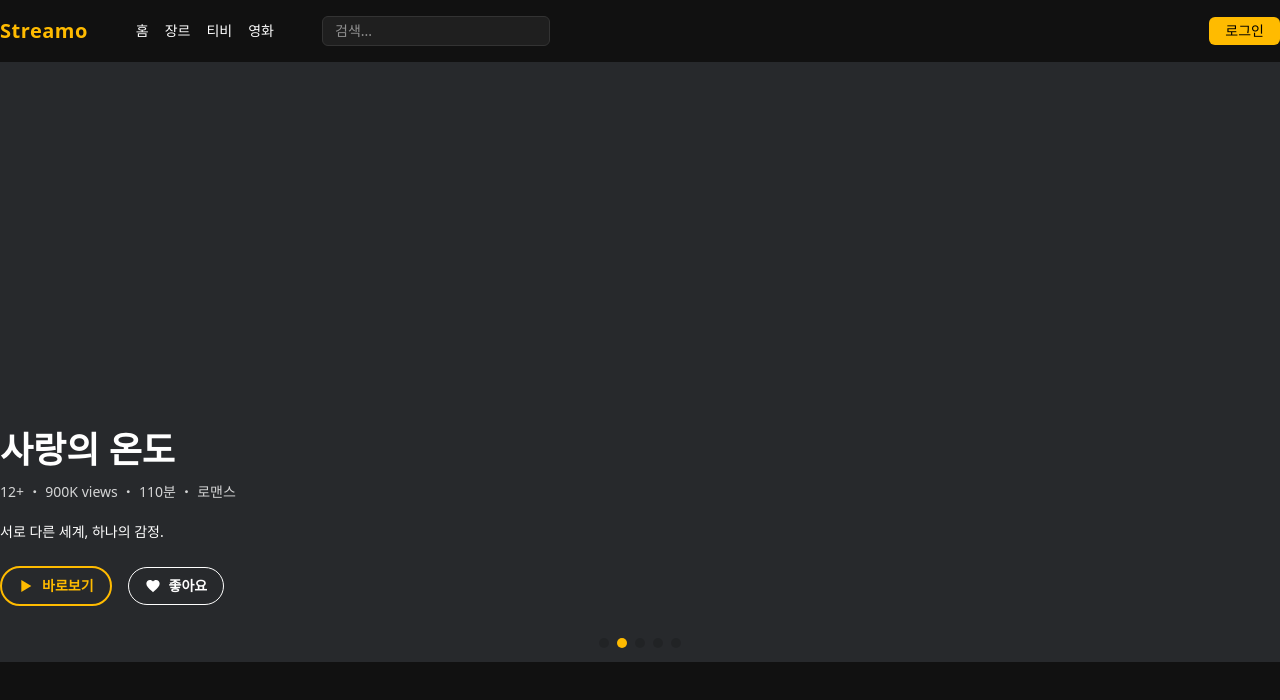
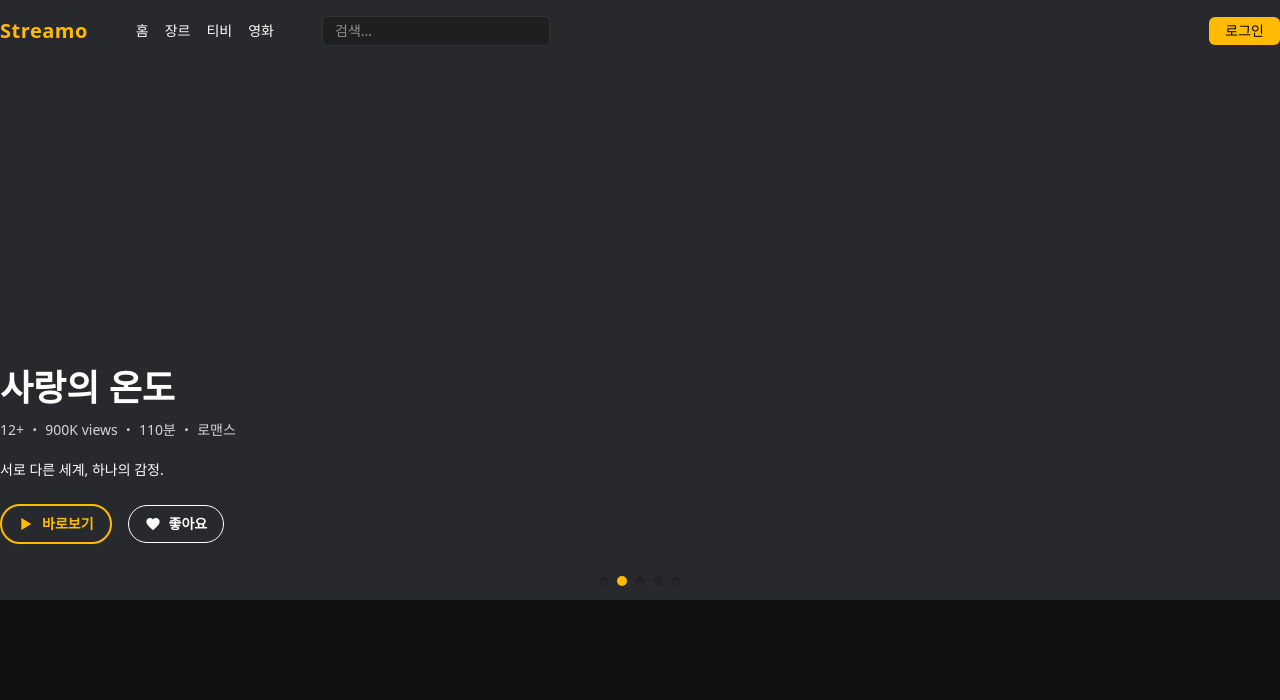
Before and after one commit to pukkok/streamo, a Next.js app in the folder front/: page / in a window 1280 px wide. Shown: the top 700 px of the page. Built offline with nearby package versions, Linux system fonts and the light colour scheme.

Commit message:
[Design] 헤더 고정으로 변경

```diff
--- a/front/app/components/header/Header.jsx
+++ b/front/app/components/header/Header.jsx
@@ -9,9 +9,8 @@ import Container from '../Container'
 const Header = ({ onLoginClick }) => {
 
   return (
-    <header>
-      <Container className='flex items-center gap-12
-    py-4 shadow-md'>
+    <header className='fixed top-0 z-10 left-0 right-0'>
+      <Container className='flex items-center gap-12 py-4'>
         <Logo />
         <NavMenu />
         <SearchBar />
```
